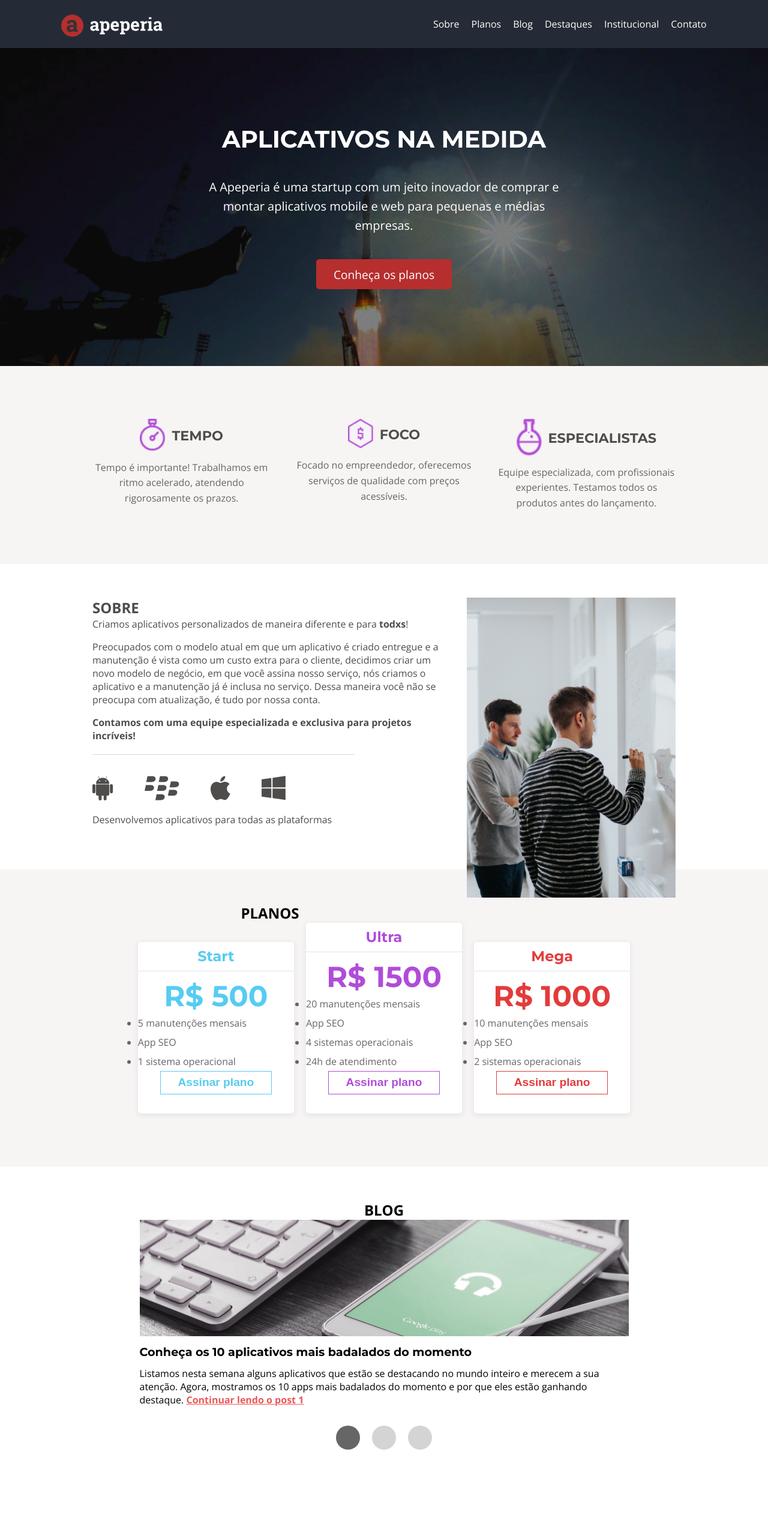
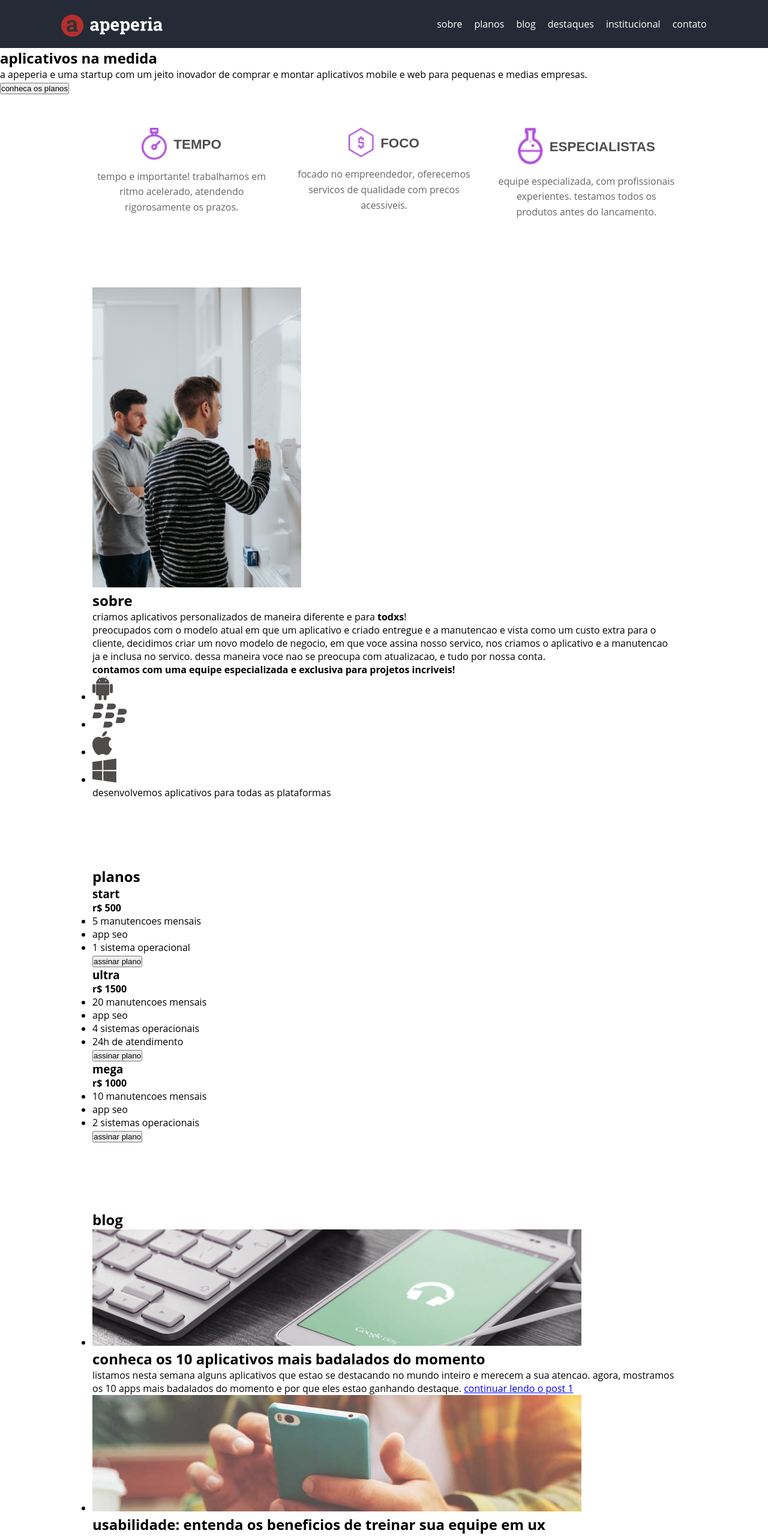
Before and after one commit to lucasmaieski/apeperia, a plain HTML site: page index.html in a window 1280 px wide. Shown: the top 2560 px of the page at 60% size. Before the commit the page ends 2477 px from the top, so only its background shows below. Drawn offline with nearby package versions, Linux system fonts and the light colour scheme.

Commit message:
index ajustasdo
Updated HTML structure and content, including new styles and scripts.

```diff
--- a/index.html
+++ b/index.html
@@ -1,217 +1,307 @@
-<!DOCTYPE html>
+<!doctype html>
 <html lang="pt-br">
   <head>
-    <meta charset="UTF-8">
+    <meta charset="utf-8">
     <meta name="viewport" content="width=device-width, initial-scale=1.0">
-    <title>Apeperia</title>
+    <title>apeperia</title>
     <link rel="stylesheet" href="style.css">
-    <link href="https://fonts.googleapis.com/css?family=Montserrat:300,400,700|Open+Sans:300,400,700" rel="stylesheet">
+    <link rel="stylesheet" href="dialognewsletter.css">
+    <link href="https://googleapis.com|open+sans:300,400,700" rel="stylesheet">
   </head>
   <body>
     <header class="cabecalho">
-        <img src="logo-apeperia.svg" alt="Logo Apeperia" class="cabecalho-logo">
+      <img src="logo-apeperia.svg" alt="logo apeperia" class="cabecalho-logo">
       <nav class="cabecalho-nav">
         <ul class="cabecalho-nav-lista">
-                <li class="cabecalho-nav-item"><a href="#">Sobre</a></li>
-                <li class="cabecalho-nav-item"><a href="#">Planos</a></li>
-                <li class="cabecalho-nav-item"><a href="#">Blog</a></li>
-                <li class="cabecalho-nav-item"><a href="#">Destaques</a></li>
-                <li class="cabecalho-nav-item"><a href="#">Institucional</a></li>
-                <li class="cabecalho-nav-item"><a href="#">Contato</a></li>
+          <li class="cabecalho-nav-item"><a href="#">sobre</a></li>
+          <li class="cabecalho-nav-item"><a href="#">planos</a></li>
+          <li class="cabecalho-nav-item"><a href="#">blog</a></li>
+          <li class="cabecalho-nav-item"><a href="#">destaques</a></li>
+          <li class="cabecalho-nav-item"><a href="#">institucional</a></li>
+          <li class="cabecalho-nav-item"><a href="#">contato</a></li>
         </ul>
       </nav>
     </header>
-
     <main class="conteudo">
-        <section class="secaoDestaque">
-            <h1 class="secaoDestaque-titulo">APLICATIVOS NA MEDIDA</h1>
-            <p class="secaoDestaque-texto">
-                A Apeperia é uma startup com um jeito inovador de comprar e montar aplicativos mobile e web para pequenas e médias empresas.
+      <section class="secaodestaque">
+        <h1 class="secaodestaque-titulo">aplicativos na medida</h1>
+        <p class="secaodestaque-texto">
+          a apeperia e uma startup com um jeito inovador de comprar e montar aplicativos mobile e web para pequenas e medias empresas.
         </p>
-            <button class="btnPadrao">
-                Conheça os planos
+        <button class="btnpadrao">
+          conheca os planos
         </button>
       </section>
-
-        <section class="secaoDiferenciais">
+      <section class="secaodiferenciais">
         <div class="container">
           <ul class="diferenciais">
             <li class="diferenciais-diferencial">
               <div>
-                          <img src="icone-relogio.png" alt="Ícone Relógio">
-                          <h2>Tempo</h2>
+                <img src="icone-relogio.png" alt="icone relogio">
+                <h2>tempo</h2>
               </div>
               <p>
-                            Tempo é importante! Trabalhamos em ritmo acelerado, atendendo rigorosamente os prazos.
+                tempo e importante! trabalhamos em ritmo acelerado, atendendo rigorosamente os prazos.
               </p>
             </li>
             <li class="diferenciais-diferencial">
               <div>
-                          <img src="icone-dinheiro.png" alt="Ícone Dinheiro">
-                          <h2>Foco</h2>
+                <img src="icone-dinheiro.png" alt="icone dinheiro">
+                <h2>foco</h2>
               </div>
               <p>
-                            Focado no empreendedor, oferecemos serviços de qualidade com preços acessíveis.
+                focado no empreendedor, oferecemos servicos de qualidade com precos acessiveis.
               </p>
             </li>
             <li class="diferenciais-diferencial">
               <div>
-                          <img src="icone-quimica.png" alt="Ícone Química">
-                          <h2>Especialistas</h2>
+                <img src="icone-quimica.png" alt="icone quimica">
+                <h2>especialistas</h2>
               </div>
               <p>
-                            Equipe especializada, com profissionais experientes. Testamos todos os produtos antes do lançamento.
+                equipe especializada, com profissionais experientes. testamos todos os produtos antes do lancamento.
               </p>
             </li>
           </ul>
         </div>
       </section>
-
-      <section class="secaoSobre">
+      <section class="secaosobre">
         <div class="container">
-          <img src="sobre-apeperia.png" class="secaoSobre-imgDestaque" alt>
-          <h2> SOBRE</h2>
-          <p> Criamos aplicativos personalizados de maneira diferente e para <b>todxs</b>!
+          <img src="sobre-apeperia.png" class="secaosobre-imgdestaque" alt>
+          <h2> sobre</h2>
+          <p>
+            criamos aplicativos personalizados de maneira diferente e para <b>todxs</b>!
           </p>
           <p>
-            Preocupados com o modelo atual em que um aplicativo é criado entregue e a manutenção é vista como um custo extra para o cliente, decidimos criar um novo modelo de negócio, em que você assina nosso serviço, nós criamos o aplicativo e a manutenção já é inclusa no serviço. Dessa maneira você não se preocupa com atualização, é tudo por nossa conta.
+            preocupados com o modelo atual em que um aplicativo e criado entregue e a manutencao e vista como um custo extra para o cliente, decidimos criar um novo modelo de negocio, em que voce assina nosso servico, nos criamos o aplicativo e a manutencao ja e inclusa no servico. dessa maneira voce nao se preocupa com atualizacao, e tudo por nossa conta.
           </p>
           <p>
             <b>
-              Contamos com uma equipe especializada e exclusiva para projetos incríveis!
+              contamos com uma equipe especializada e exclusiva para projetos incriveis!
             </b>
           </p>
-
-          <ul class="secaoSobre-plataformas">
-            <li><img src="android.png" alt="Android"></li>
-            <li><img src="blackberry.png" alt="Blackberry"></li>
-            <li><img src="apple.png" alt="iOS"></li>
-            <li><img src="windowsphone.png" alt="Windows Phone"></li>
+          <ul class="secaosobre-plataformas">
+            <li><img src="android.png" alt="android"></li>
+            <li><img src="blackberry.png" alt="blackberry"></li>
+            <li><img src="apple.png" alt="ios"></li>
+            <li><img src="windowsphone.png" alt="windows phone"></li>
           </ul>
           <p>
-            Desenvolvemos aplicativos para todas as plataformas
+            desenvolvemos aplicativos para todas as plataformas
           </p>
         </div>
-      </section> <!--fim .secaoSobre-->
-
-      <section class="secaoPlanos">
+      </section>
+      <section class="secaoplanos">
         <div class="container">
-          <h2>PLANOS</h2>
-          <div class="secaoPlanos-plano secaoPlanos-plano-start">
-            <h3 class="secaoPlanos-plano-titulo"> Start</h3>
-            <h4 class="secaoPlanos-plano-preco">R$ 500</h4>
-            <ul class="secaoPlanos-plano-itens">
-              <li class = "secaoPlanos-plano-itens-teste ">5 manutenções mensais</li>
-              <li class = "secaoPlanos-plano-itens-teste ">App SEO</li>
-              <li class = "secaoPlanos-plano-itens-teste ">1 sistema operacional</li>
+          <h2>planos</h2>
+          <div class="secaoplanos-plano secaoplanos-plano-start">
+            <h3 class="secaoplanos-plano-titulo">
+              start</h3>
+            <h4 class="secaoplanos-plano-preco">r$ 500</h4>
+            <ul class="secaoplanos-plano-itens">
+              <li class = "secaoplanos-plano-itens-teste ">5 manutencoes mensais</li>
+              <li class = "secaoplanos-plano-itens-teste ">app seo</li>
+              <li class = "secaoplanos-plano-itens-teste ">1 sistema operacional</li>
             </ul>
-            <button class="secaoPlanos-plano-btn">Assinar plano</button>
+            <button class="secaoplanos-plano-btn">assinar plano</button>
           </div>
-          <div class="secaoPlanos-plano secaoPlanos-plano-ultra">
-            <h3 class="secaoPlanos-plano-titulo">Ultra</h3>
-            <h4 class="secaoPlanos-plano-preco">R$ 1500</h4>
-                <ul class="secaoPlanos-plano-itens">
-                    <li>20 manutenções mensais</li>
-                    <li>App SEO</li>
+          <div class="secaoplanos-plano secaoplanos-plano-ultra">
+            <h3 class="secaoplanos-plano-titulo">ultra</h3>
+            <h4 class="secaoplanos-plano-preco">r$ 1500</h4>
+            <ul class="secaoplanos-plano-itens">
+              <li>20 manutencoes mensais</li>
+              <li>app seo</li>
               <li>4 sistemas operacionais</li>
               <li>24h de atendimento</li>
             </ul>
-                <button class="secaoPlanos-plano-btn">Assinar plano</button>
+            <button class="secaoplanos-plano-btn">assinar plano</button>
           </div>
-          <div class="secaoPlanos-plano secaoPlanos-plano-mega">
-            <h3 class="secaoPlanos-plano-titulo">Mega</h3>
-            <h4 class="secaoPlanos-plano-preco">R$ 1000</h4>
-            <ul class="secaoPlanos-plano-itens">
-              <li>10 manutenções mensais</li>
-              <li>App SEO</li>
+          <div class="secaoplanos-plano secaoplanos-plano-mega">
+            <h3 class="secaoplanos-plano-titulo">mega</h3>
+            <h4 class="secaoplanos-plano-preco">r$ 1000</h4>
+            <ul class="secaoplanos-plano-itens">
+              <li>10 manutencoes mensais</li>
+              <li>app seo</li>
               <li>2 sistemas operacionais</li>
             </ul>
-            <button class="secaoPlanos-plano-btn">Assinar plano</button>
+              <button class="secaoplanos-plano-btn">assinar plano</button>
           </div>
         </div>
       </section>
 
-      <section class="secaoBlog container">
-        <h2 class="secaoBlog-titulo tituloPadrao">
-          BLOG
+              <section class="secaoblog container">
+        <h2 class="secaoblog-titulo titulopadrao">
+          blog
         </h2>
-
-        <ul class="listaDeArtigos">
-
-          <li id="new0" class="listaDeArtigos-item">
-            <article class="listaDeArtigos-artigo">
-              <img src="10-aplicativos-mais-baixados.png" class="listaDeArtigos-artigo-img" alt="Teclado da Apple e um celular Android">
-              <h2 class="listaDeArtigos-artigo-titulo">
-                Conheça os 10 aplicativos mais badalados do momento
+        <ul class="listadeartigos">
+          <li id="new0" class="listadeartigos-item">
+            <article class="listadeartigos-artigo">
+              <img src="10-aplicativos-mais-baixados.png" class="listadeartigos-artigo-img" alt="teclado da apple e um celular android">
+              <h2 class="listadeartigos-artigo-titulo">
+                conheca os 10 aplicativos mais badalados do momento
               </h2>
               <p>
-                Listamos nesta semana alguns aplicativos que estão se destacando no mundo inteiro e merecem a sua atenção. Agora, mostramos os 10 apps mais badalados do momento e por que eles estão ganhando destaque.
-                <a href="#" class="listaDeArtigos-artigo-link">
-                  Continuar lendo o post 1
+                listamos nesta semana alguns aplicativos que estao se destacando no mundo inteiro e merecem a sua atencao. agora, mostramos os 10 apps mais badalados do momento e por que eles estao ganhando destaque.
+                <a href="#" class="listadeartigos-artigo-link">
+                  continuar lendo o post 1
                 </a>
               </p>
             </article>
           </li>
-
-          <li id="new1" class="listaDeArtigos-item">
-            <article class="listaDeArtigos-artigo">
-              <img src="ux-usabilidade.jpg" class="listaDeArtigos-artigo-img" alt="Pessoa segurando um celular">
-              <h2 class="listaDeArtigos-artigo-titulo">
-                Usabilidade: Entenda os benefícios de treinar sua equipe em UX
+          <li id="new1" class="listadeartigos-item">
+            <article class="listadeartigos-artigo">
+              <img src="ux-usabilidade.jpg" class="listadeartigos-artigo-img" alt="pessoa segurando um celular">
+              <h2 class="listadeartigos-artigo-titulo">
+                usabilidade: entenda os beneficios de treinar sua equipe em ux
               </h2>
               <p>
-                Vamos imaginar a seguinte situação: o time de desenvolvedores da sua empresa dedicou bastante tempo à criação de um novo software, e agora ele está tecnicamente perfeito, pronto para ser vendido.
-                <a href="#" class="listaDeArtigos-artigo-link">
-                  Continuar lendo o post 2
+                vamos imaginar a seguinte situacao: o time de desenvolvedores da sua empresa dedicou bastante tempo a criacao de um novo software, e agora ele esta tecnicamente perfeito, pronto para ser vendido.
+                <a href="#" class="listadeartigos-artigo-link">
+                  continuar lendo o post 2
                 </a>
               </p>
             </article>
           </li>
-
-          <li id="new2" class="listaDeArtigos-item">
-            <article class="listaDeArtigos-artigo">
-              <img src="dicas-acessibilidade.jpg" class="listaDeArtigos-artigo-img" alt="Pessoas levantando um senhor para ver melhor um show">
-              <h2 class="listaDeArtigos-artigo-titulo">
+          <li id="new2" class="listadeartigos-item">
+            <article class="listadeartigos-artigo">
+              <img src="dicas-acessibilidade.jpg" class="listadeartigos-artigo-img" alt="pessoas levantando um senhor para ver melhor um show">
+              <h2 class="listadeartigos-artigo-titulo">
                 5 dicas para melhorar a acessibilidade em sua interface
               </h2>
               <p>
-                Será que acessibilidade é algo tão complicado que vale a pena eu abrir mão de 25% dos meus usuários? Acessibilidade normalmente é um algo não muito aplicado por aí, falta de informação talvez?
-                <a href="#" class="listaDeArtigos-artigo-link">
-                  Continuar lendo o post 3
+                sera que acessibilidade e algo tao complicado que vale a pena eu abrir mao de 25% dos meus usuarios? acessibilidade normalmente e um algo nao muito aplicado por ai, falta de informacao talvez?
+                <a href="#" class="listadeartigos-artigo-link">
+                  continuar lendo o post 3
                 </a>
               </p>
             </article>
           </li>
-
         </ul>
-
         <nav>
-          <ul class="listaDeArtigos-slider">
+          <ul class="listadeartigos-slider">
             <li>
-              <a href="#new0" data-sliderItem="0" class="listaDeArtigos-slider-item listaDeArtigos-slider-item--ativo">
-                Notícia 1
+              <a href="#new0" dataslideritem="0" class="listadeartigos-slider-item listadeartigos-slider-item--ativo">
+                noticia 1
               </a>
             </li>
             <li>
-              <a href="#new1" data-sliderItem="1" class="listaDeArtigos-slider-item">
-                Notícia 2
+              <a href="#new1" dataslideritem="1" class="listadeartigos-slider-item">
+                noticia 2
               </a>
             </li>
             <li>
-              <a href="#new2" data-sliderItem="2" class="listaDeArtigos-slider-item">
-                Notícia 3
+              <a href="#new2" dataslideritem="2" class="listadeartigos-slider-item">
+                noticia 3
               </a>
             </li>
           </ul>
         </nav>
-
-      </section> <!--fim .secaoBlog-->
-
+      </section>
+      <section class="secaodestaques">
+        <div class="container">
+          <h2 class="secaodestaques-titulo titulopadrao">destaques</h2>
+          <a href="#" class="secaodestaques-link">
+            <div class="secaodestaques-destaque">
+              <img src="comecando-criar-logotipo.png" class="secaodestaques-destaque-img" alt="ferramentas de designer. ilustracao">
+              <p class="secaodestaques-destaque-titulo" id="titulodestaque1">
+                conheca as primeiras etapas na criacao de um logotipo
+              </p>
+            </div>
+          </a>
+          <a href="#" class="secaodestaques-link">
+            <div class="secaodestaques-destaque">
+              <img src="dicas-fotografia.png" class="secaodestaques-destaque-img" alt="moca mostrando camera para rapaz">
+              <p class="secaodestaques-destaque-titulo" id="titulodestaque2">
+                veja dicas de como fotografar usando seu celular
+              </p>
+            </div>
+          </a>
+          <button class="secaodestaques-form-botao btnpadrao btnpadrao--pequeno" id="abredialog">
+            receber destaques por email
+          </button>
+        </div>
+        <div class="dialognewsletter" id="dialognewsletter">
+          <div class="dialognewsletter-body">
+            <h2 class="dialognewsletter-titulo">news sem spam</h2>
+            <h3 class="dialognewsletter-texto">
+              assine nossa newsletter para receber noticias tecnicas sem spam!</h3>
+            <form class="dialognewsletter-form">
+              <label class="dialognewsletter-label">email:</label>
+              <input type="text" class="dialognewsletter-campo" placeholder="digite seu e-mail...">
+              <button class="dialognewsletter-btn">assinar newsletter</button>
+              <button class="dialognewsletter-fechar">
+                x
+              </button>
+            </form>
+          </div>
+          <div class="dialognewsletter-overlay"></div>
+      </section>
+      <section class="secaocontato">
+        <div class="container">
+          <h2 class="secaocontato-titulo titulopadrao">contato</h2>
+          <form class="secaocontato-form">
+            <p class="secaocontato-form-legend">
+              oi, tudo bem? fale com a gente! preencha seus dados e sua mensagem:
+            </p>
+            <div class="contatocampo contatocampo--sucesso">
+              <label>nome: </label>
+              <input type="text" class="contatocampo--validoufoi" value="natan souza" required>
+            </div>
+            <div class="contatocampo contatocampo--erro">
+              <label>email: </label>
+              <input type="email" class="contatocampo--validouerro" required>
+              <span class="contatocampo-msg contatocampo-msg--erro">
+                voce quis dizer <a href="#">gmail.com?</a>
+              </span>
+            </div>
+            <div class="contatocampo contatocampo--erro">
+              <label>telefone: </label>
+              <input type="text" class="contatocampo--validouerro" placeholder="(11) 5571-2751">
+              <span class="contatocampo-msg contatocampo-msg--erro">faltou o ddd</span>
+            </div>
+            <div class="contatocampo">
+              <label>cep: </label>
+              <input type="text" maxlength="8" placeholder="exemplo: 04101-300" required>
+            </div>
+            <div class="contatocampo">
+              <label>endereco: </label>
+              <input type="text" class="contatocampo-campodesabilitado" disabled value="rua vergueiro">
+            </div>
+            <div class="contatocampo">
+              <label>bairro: </label>
+              <input type="text" class="contatocampo-campodesabilitado" disabled value="vila mariana">
+            </div>
+            <div class="contatocampo">
+              <label>cidade: </label>
+              <input type="text" class="contatocampo-campodesabilitado" disabled value="sao paulo">
+            </div>
+            <div class="contatocampo">
+              <label>estado: </label>
+              <input type="text" class="contatocampo-campodesabilitado" disabled value="sp">
+            </div>
+            <div class="contatocampo">
+              <label>mensagem: </label>
+              <textarea name="" cols="30" rows="10" required></textarea>
+            </div>
+            <div class="contatocampo">
+              <input type="checkbox" checked value="receberdestaques" class="contatocampo-checkbox">
+              <label class="contatocampo-label">receber destaques por email</label>
+            </div>
+            <div class="contatocampo">
+              <button class="secaocontato-form-cta btnpadrao" type="submit">
+                enviar mensagem
+              </button>
+              <span class="contatocampo-msg contatocampo-msg--erro secaocontatoform-validacao">
+                verifique os erros acima
+              </span>
+            </div>
+          </form>
+        </div>
+      </section>
     </main>
-
     <footer class="rodape">
-
     </footer>
-
+    <script src = "dialog.js"></script>
+    <script src = "carousel.js"></script>
   </body>
 </html>
```
Lines whose indentation alone changed are shown as unchanged.
